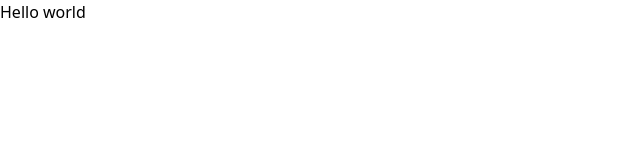
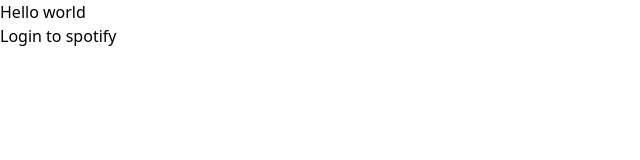
Before and after one commit to youssefyoussef28/spotify-react-app, a React (Create React App) app: page / in a window 1280 px wide. Shown: the top 160 px of the page, without its empty margins (0-640 px from the left). Built offline with nearby package versions, Linux system fonts and the light colour scheme.

Commit message:
Integrated Login with Spotify

```diff
--- a/src/App.js
+++ b/src/App.js
@@ -1,9 +1,19 @@
 import "./App.css";
 
 function App() {
+  const CLIENT_ID = "d8bdc8257b2a46cbbe92d51c547c47a6";
+  const REDIRECT_URI = "http://localhost:3000";
+  const AUTH_ENDPOINT = "https://accounts.spotify.com/authorize";
+  const RESPONSE_TYPE = "token";
+
   return (
     <>
       <h1>Hello world</h1>
+      <a
+        href={`${AUTH_ENDPOINT}?client_id=${CLIENT_ID}&redirect_uri=${REDIRECT_URI}&response_type=${RESPONSE_TYPE}`}
+      >
+        Login to spotify
+      </a>
     </>
   );
 }
```
